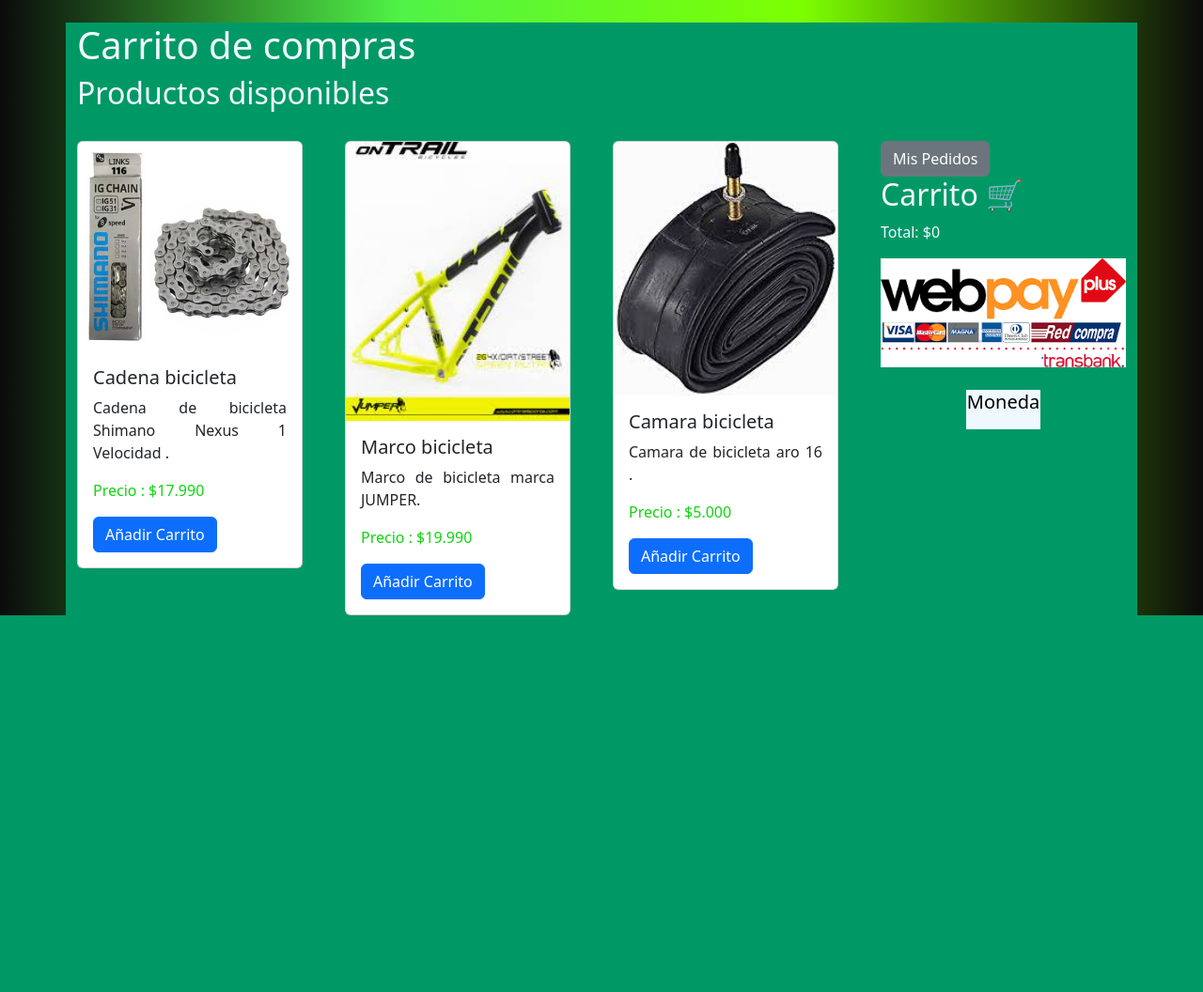
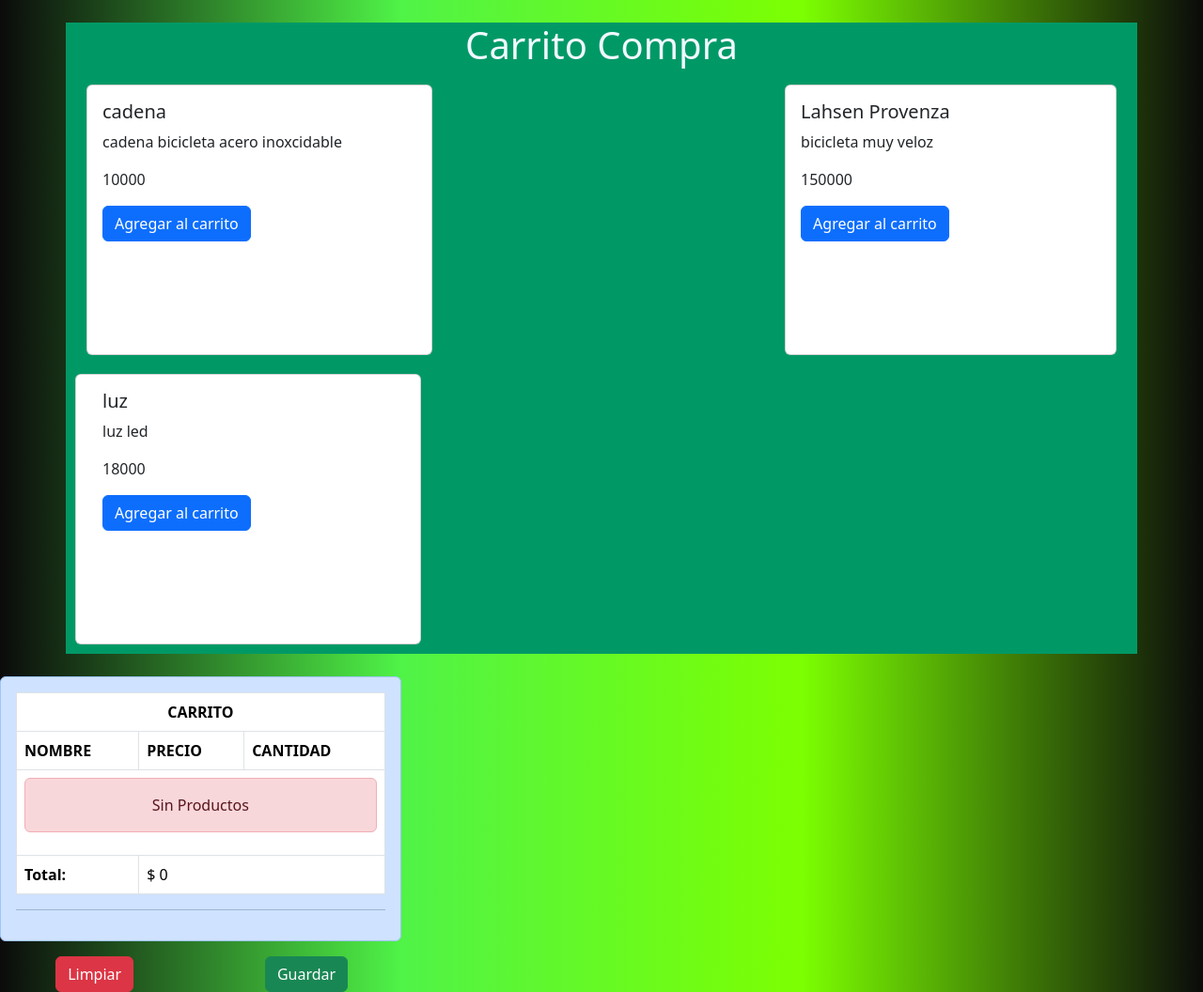
Before and after one commit to ErrorCute/masterbikes, a Django app: page /carrito in a window 1280 px wide. Shown: the part 164-1220 px from the top of the page at 94% size. Before the commit the page ends 819 px from the top, so only its background shows below. Run offline with Django 4.2, Linux system fonts and the light colour scheme; data comes from the database, SQL or seed files in the repository; both versions use the stored data as it was after the commit; lists and menus that the app fills with data are empty.

Commit message:
carrito
faltan detalles

```diff
--- a/bici/settings.py
+++ b/bici/settings.py
@@ -66,6 +66,9 @@ TEMPLATES = [
                 'django.template.context_processors.request',
                 'django.contrib.auth.context_processors.auth',
                 'django.contrib.messages.context_processors.messages',
+                'core.context_processor.total_carrito',
+
+
             ],
         },
     },
--- a/core/admin.py
+++ b/core/admin.py
@@ -1,5 +1,5 @@
 from django.contrib import admin
-from . models import Cliente,Pedido,SolicitudArriendo,Bicicleta
+from . models import Cliente,Pedido, Producto,SolicitudArriendo,Bicicleta
 
 # Register your models here.
 
@@ -18,3 +18,6 @@ admin.site.register(Cliente, ClientesAdmin)
 admin.site.register(Pedido, PedidosAdmin)
 admin.site.register(SolicitudArriendo)
 admin.site.register(Bicicleta)
+
+
+admin.site.register(Producto)
--- /dev/null
+++ b/core/context_processor.py
@@ -0,0 +1,7 @@
+def total_carrito(request):
+    total = 0
+    if request.user.is_authenticated:
+        if "carrito" in request.session.keys():
+            for key, value in request.session["carrito"].items():
+                total += int(value["acumulado"])
+    return {"total_carrito": total}
--- a/core/models.py
+++ b/core/models.py
@@ -28,12 +28,10 @@ class Pedido(models.Model):
         return self.nro_orden
 
 
-
 class Usuario(models.Model):
     usuario= models.CharField(primary_key=True,max_length=11)
     clave =models.CharField(max_length=100)
     rut =models.ForeignKey(Cliente,on_delete=CASCADE)
-
 
 
 
@@ -45,7 +43,6 @@ class Bicicleta(models.Model):
 
     def __str__(self):
         return self.modelo
-
 
 
 
@@ -69,3 +66,13 @@ class SolicitudArriendo(models.Model):
             return 'Disponible'
         else:
             return 'No disponible'
+
+
+class Producto (models.Model):
+
+    nombre=models.CharField(max_length=64)
+    descripcion=models.CharField(max_length=200)
+    precio=models.IntegerField()
+
+    def __str__(self):
+        return f'{self.nombre} -> {self.precio}'
--- a/core/templates/core/carrito.html
+++ b/core/templates/core/carrito.html
@@ -11,132 +11,47 @@
   {% block contenido %}
 
 
+  <div class="container" style=" background-color:rgba(0, 153, 102);">
+    <h1  style="color: aliceblue;">Carrito Compra</h1>
+    </div>
+
     <div class="container" style=" background-color:rgba(0, 153, 102); ">
 
+       <div class="row">
+          <div class="col-6">
+
+               {% for producto in productos %}
+
+                            <div class="card" style="height: 18rem; width: 23rem; margin: 10px 10px;">
+                                <div class="card-body">
+                                    <h5 class="card-title">{{producto.nombre}}</h5>
+                                    <p class="card-text">{{producto.descripcion}}</p>
+                                    <p class="card-text">{{producto.precio}}</p>
+
+                                    <a href="{% url 'Add' producto.id %}" class="btn btn-primary">Agregar al carrito</a>
+                                </div>
+                            </div>
+
+                        </div>
+                        {% endfor %}
 
 
-	<div id="productos" style="color: aliceblue;" >
-		<h1>Carrito de compras</h1>
-    <h2>Productos disponibles</h2>
           <br>
 
+        <div class="col-4">
 
-      <div class="row">
+        {% include "core/carrito_compra.html" %}
 
-
-
-      <div class="col-3">
-
-        <div class="card" style="width: 15rem;">
-            <img src="{% static 'core/'%}img/producto_cadena.jpg" class="card-img-top" alt="...">
-            <div class="card-body">
-              <h5 class="card-title">Cadena bicicleta</h5>
-              <p class="card-text "  >Cadena de bicicleta Shimano Nexus 1 Velocidad .</p>
-              <p class="card-text " style="color: rgb(15, 214, 15);" >Precio : $17.990 </p>
-              <a  class="btn btn-primary"  onclick="agregarProducto('Cadena nexus',17990)">Añadir Carrito</a>
-
-            </div>
-          </div>
-         </div>
-<!--  -->
-
-<div class="col-3">
-  <div class="card" style="width: 15rem;">
-      <img src="{% static 'core/'%}img/producto_marco.jpg" class="card-img-top" alt="...">
-      <div class="card-body">
-        <h5 class="card-title">Marco bicicleta</h5>
-        <p class="card-text "  >Marco de bicicleta marca JUMPER.</p>
-        <p class="card-text " style="color: rgb(15, 214, 15);" >Precio : $19.990 </p>
-        <a  class="btn btn-primary"  onclick="agregarProducto('Marco',19990)">Añadir Carrito</a>
-
-      </div>
         </div>
 
       </div>
 
 
 
-<!--  -->
-
-
-<div class="col-3" >
-
-  <div class="card" style="width: 15rem;">
-  <img src="{% static 'core/'%}img/producto_camara.jpg" class="card-img-top" alt="...">
-  <div class="card-body">
-    <h5 class="card-title">Camara bicicleta</h5>
-    <p class="card-text "  >Camara de bicicleta aro 16 .</p>
-    <p class="card-text " style="color: rgb(15, 214, 15);" >Precio : $5.000 </p>
-    <a  class="btn btn-primary"  onclick="agregarProducto('camara ',5000)">Añadir Carrito</a>
-  </div>
-
-
-</div>
-
-
-</div>
-
-
-<!--  -->
-
-
-
-<div class="col-3">
-
-  <a class="btn btn-secondary" href="{% url 'pedidos' %} "  role="button">Mis Pedidos</a>
-
-	<div id="carrito">
-		<h2>Carrito 🛒</h2>
-    <p>Total: $<span id="total">0</span></p>
-    <ul id="listaCarrito"></ul>
-    <img src="{% static 'core/'%}img/metodospago.png" class="d-block w-100" alt="...">
-    <br>
-    <div class="container" id="moneda" style=" background-color:rgba(0, 153, 102);">
-
-      <div>
-       <table class="table-success" id="moneda">
-
-       <thead>
-       <tr>
-         <th scope="col"> <h5>Moneda</h5></th>
-       </tr>
-       </thead>
-          <tr>
-          <td><div id="UF"></div> </td>
-          </tr>
-          <tr>
-          <td><div id="DolarO"></div></td>
-          </tr>
-          <tr>
-          <td> <div id="DolarA"></div></td>
-          </tr>
-          <tr>
-          <td> <div id="UTM"></div></td>
-          </tr>
-    </table>
-    </div>
-    <br>
-    </div>
-
-
-</div>
-
-</div>
-
 
     </div>
 
 
 
- </div>
-
-
-<br>
-<!---------  div contaainer producto  -- -->
-</div>
-
-
-
-
 
  {% endblock %}
--- /dev/null
+++ b/core/templates/core/carrito_compra.html
@@ -0,0 +1,43 @@
+<div class="alert alert-primary" role="alert">
+    <table class="table table-bordered">
+      <thead>
+        <tr>
+          <th scope="row" colspan="3" class="text-center">CARRITO</th>
+        </tr>
+        <tr>
+          <th scope="col">NOMBRE</th>
+          <th scope="col">PRECIO</th>
+          <th scope="col">CANTIDAD</th>
+        </tr>
+      </thead>
+      <tbody>
+      {% if request.session.carrito.items %}
+      {% for key, value in request.session.carrito.items %}
+        <tr>
+          <td>{{value.nombre}}</td>
+          <td>{{value.precio}}</td>
+          <td>{{value.acumulado}}
+            <a href="{% url 'Add' value.producto_id %}" class="badge btn btn-dark badge-dark">+</a>
+            <a href="{% url 'Sub' value.producto_id %}" class="badge btn btn-dark badge-dark">-</a>
+          </td>
+        </tr>
+      {% endfor %}
+      {% else %}
+      <tr>
+          <td colspan="3">
+              <div class="alert alert-danger text-center"> Sin Productos </div>
+          </td>
+      </tr>
+      {% endif %}
+        <tr>
+          <th scope="row">Total:</th>
+          <td colspan="2">$ {{total_carrito}}</td>
+        </tr>
+      </tbody>
+    </table>
+    <hr>
+    </div>
+    <div class="row text-center">
+        <div class="col-6"><a href="{% url 'CLS' %}" class="btn btn-danger">Limpiar</a></div>
+        <div class="col-6"><a href="#" class="btn btn-success">Guardar</a></div>
+    </div>
--- a/core/urls.py
+++ b/core/urls.py
@@ -1,5 +1,5 @@
 from django.urls import path
-from .views import base,carrito,form,info,login,productos,arriendo,servicios,vistaArriendo,Pedidos,eliminar_solicitud,mod_arrien
+from .views import agregar_producto, base,carrito, eliminar_producto,form,info, limpiar_carrito,login,productos,arriendo, restar_producto,servicios,vistaArriendo,Pedidos,eliminar_solicitud,mod_arrien
 
 urlpatterns=[
 
@@ -19,6 +19,13 @@ urlpatterns=[
 
 
 
+    path('carrito',carrito, name ="carrito"),
+    path('agregar/<int:producto_id>/', agregar_producto, name="Add"),
+    path('eliminar/<int:producto_id>/', eliminar_producto, name="Del"),
+    path('restar/<int:producto_id>/', restar_producto, name="Sub"),
+    path('limpiar/', limpiar_carrito, name="CLS"),
+
+
 
 
 ]
--- a/core/views.py
+++ b/core/views.py
@@ -1,5 +1,9 @@
 from django.shortcuts import render,redirect
-from .models import Pedido,SolicitudArriendo,Bicicleta
+
+from .Carrito import Carrito
+
+
+from .models import Pedido, Producto,SolicitudArriendo,Bicicleta
 from django.contrib.auth.decorators import login_required,permission_required
 from .forms import UsuarioUserForm,Nuevasolicitud,Modificarestado
 from django.contrib.auth import authenticate,login
@@ -13,9 +17,6 @@ def Pedidos(request):
 
     return render(request,'core/Pedidos.html',data)
 
-
-def carrito(request):
-    return render(request,'core/carrito.html')
 
 
 
@@ -58,25 +59,7 @@ def base(request):
 
 def vistaArriendo(request):
 
-
-
-
-
     return render(request,'core/vistaArriendo.html')
-
-
-
-
-
-
-
-
-
-
-
-
-
-
 
 
 
@@ -127,3 +110,34 @@ def mod_arrien(request, id):
 
 
     return render(request,'core/mod_arrien.html',data)
+
+
+
+
+
+def carrito(request):
+    productos=Producto.objects.all()
+    return render(request,'core/carrito.html',{'productos':productos})
+
+def agregar_producto(request, producto_id):
+    carrito = Carrito(request)
+    producto = Producto.objects.get(id=producto_id)
+    carrito.agregar(producto)
+    return redirect(to="carrito")
+
+def eliminar_producto(request, producto_id):
+    carrito = Carrito(request)
+    producto = Producto.objects.get(id=producto_id)
+    carrito.eliminar(producto)
+    return redirect(to="carrito")
+
+def restar_producto(request, producto_id):
+    carrito = Carrito(request)
+    producto = Producto.objects.get(id=producto_id)
+    carrito.restar(producto)
+    return redirect(to="carrito")
+
+def limpiar_carrito(request):
+    carrito = Carrito(request)
+    carrito.limpiar()
+    return redirect("carrito")
```
Also changed, not shown: core/Carrito.py (added, +46 -0 lines), core/migrations/0002_alter_solicitudarriendo_estado.py (added), core/migrations/0003_producto.py (added), db.sqlite3. Lines whose indentation alone changed are shown as unchanged.
